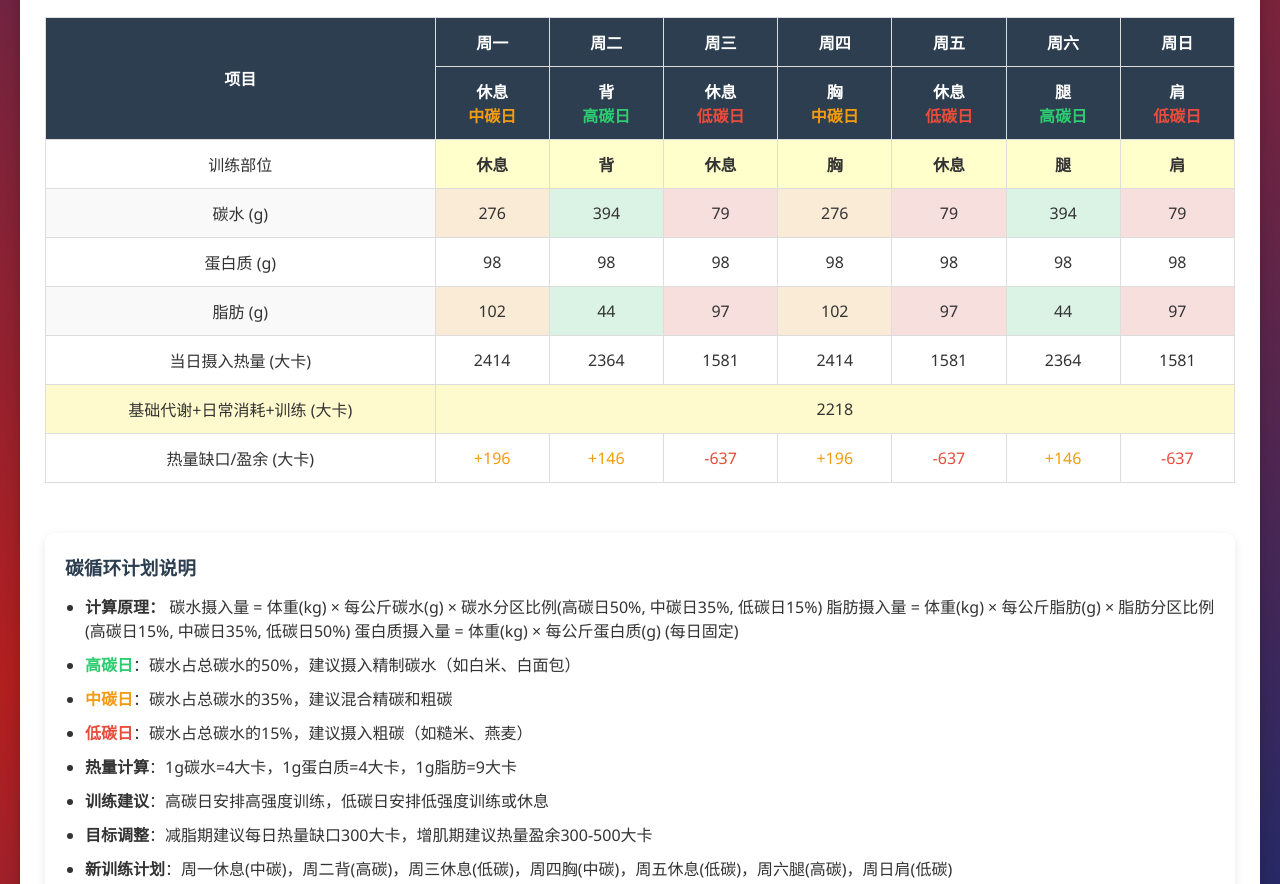
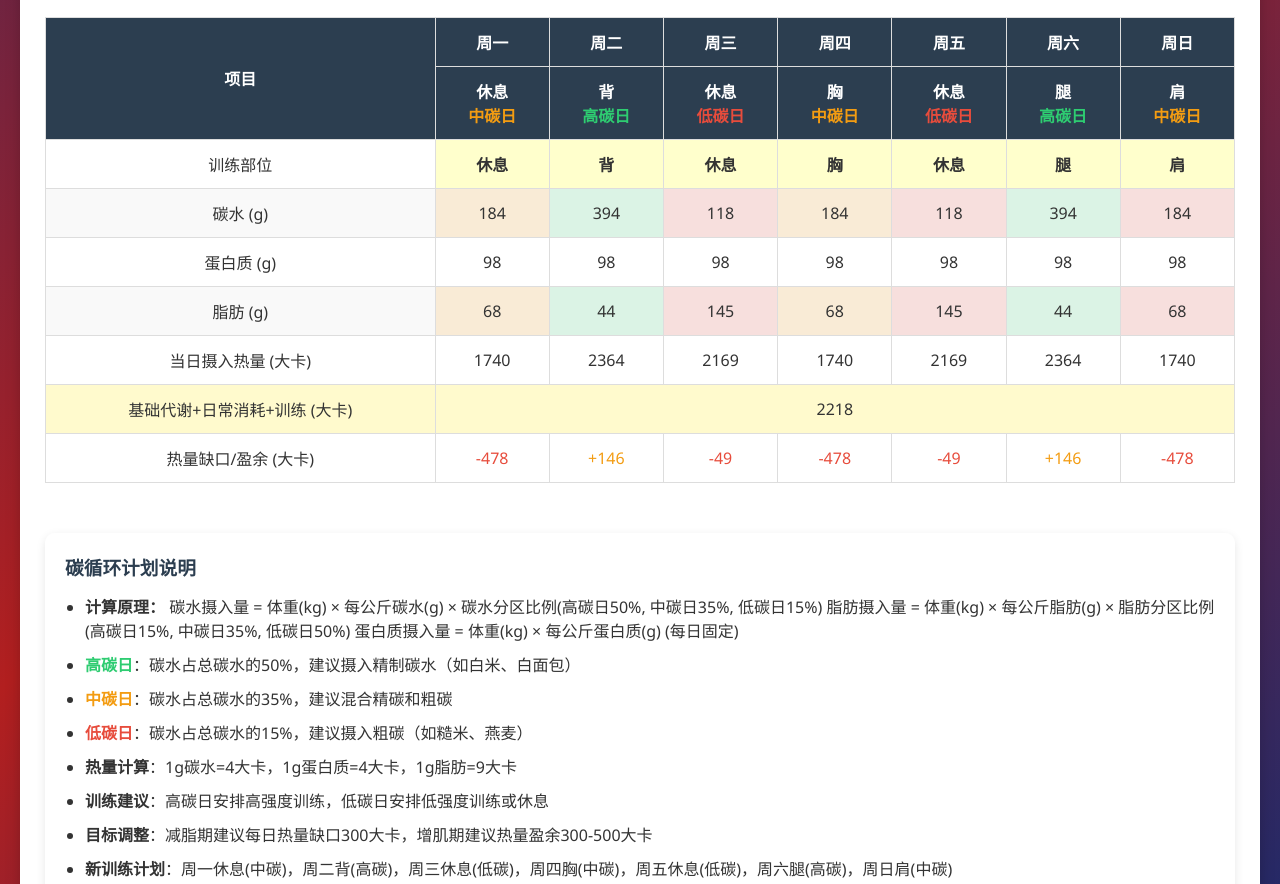
Before and after one commit to lainebigpro0815/laine.github.io, a plain HTML site: page index.html in a window 1280 px wide. Shown: the part 906-1790 px from the top of the page. Drawn offline with Linux system fonts and the light colour scheme.

Commit message:
Update index.html

```diff
--- a/index.html
+++ b/index.html
@@ -445,7 +445,7 @@
                                 <th>胸<br><span class="macro-med">中碳日</span></th>
                                 <th>休息<br><span class="macro-low">低碳日</span></th>
                                 <th>腿<br><span class="macro-high">高碳日</span></th>
-                                <th>肩<br><span class="macro-low">低碳日</span></th>
+                                <th>肩<br><span class="macro-med">中碳日</span></th>
                             </tr>
                         </thead>
                         <tbody>
@@ -530,7 +530,7 @@
                         <li><strong>热量计算</strong>：1g碳水=4大卡，1g蛋白质=4大卡，1g脂肪=9大卡</li>
                         <li><strong>训练建议</strong>：高碳日安排高强度训练，低碳日安排低强度训练或休息</li>
                         <li><strong>目标调整</strong>：减脂期建议每日热量缺口300大卡，增肌期建议热量盈余300-500大卡</li>
-                        <li><strong>新训练计划</strong>：周一休息(中碳)，周二背(高碳)，周三休息(低碳)，周四胸(中碳)，周五休息(低碳)，周六腿(高碳)，周日肩(低碳)</li>
+                        <li><strong>新训练计划</strong>：周一休息(中碳)，周二背(高碳)，周三休息(低碳)，周四胸(中碳)，周五休息(低碳)，周六腿(高碳)，周日肩(中碳)</li>
                     </ul>
                 </div>
             </div>
@@ -589,19 +589,19 @@
 
                 // 5. 计算碳水分区
                 // 高碳日2天：周二(背)、周六(腿) - 碳水占50%
-                // 中碳日2天：周一(休息)、周四(胸) - 碳水占35%
-                // 低碳日3天：周三(休息)、周五(休息)、周日(肩) - 碳水占15%
+                // 中碳日3天：周一(休息)、周四(胸) - 碳水占35%
+                // 低碳日2天：周三(休息)、周五(休息)、周日(肩) - 碳水占15%
 
                 // 碳水计算
                 const highCarb = Math.round(weeklyCarbs * 0.5 / 2);
-                const medCarb = Math.round(weeklyCarbs * 0.35 / 2);
-                const lowCarb = Math.round(weeklyCarbs * 0.15 / 3);
+                const medCarb = Math.round(weeklyCarbs * 0.35 / 3);
+                const lowCarb = Math.round(weeklyCarbs * 0.15 / 2);
 
                 // 脂肪计算
                 const weeklyFat = dailyFat * 7;
                 const highFat = Math.round(weeklyFat * 0.15 / 2);
-                const medFat = Math.round(weeklyFat * 0.35 / 2);
-                const lowFat = Math.round(weeklyFat * 0.5 / 3);
+                const medFat = Math.round(weeklyFat * 0.35 / 3);
+                const lowFat = Math.round(weeklyFat * 0.5 / 2);
 
                 // 6. 更新UI
                 // 基础信息
@@ -627,7 +627,7 @@
                 document.getElementById('carb-thu').textContent = medCarb; // 周四: 胸 - 中碳
                 document.getElementById('carb-fri').textContent = lowCarb; // 周五: 休息 - 低碳
                 document.getElementById('carb-sat').textContent = highCarb; // 周六: 腿 - 高碳
-                document.getElementById('carb-sun').textContent = lowCarb; // 周日: 肩 - 低碳
+                document.getElementById('carb-sun').textContent = medCarb; // 周日: 肩 - 中碳
 
                 // 更新脂肪行 (新计划)
                 document.getElementById('fat-mon').textContent = medFat; // 周一: 中碳日脂肪
@@ -636,7 +636,7 @@
                 document.getElementById('fat-thu').textContent = medFat; // 周四: 中碳日脂肪
                 document.getElementById('fat-fri').textContent = lowFat; // 周五: 低碳日脂肪
                 document.getElementById('fat-sat').textContent = highFat; // 周六: 高碳日脂肪
-                document.getElementById('fat-sun').textContent = lowFat; // 周日: 低碳日脂肪
+                document.getElementById('fat-sun').textContent = medFat; // 周日: 中碳日脂肪
 
                 // 计算每日热量
                 const calMon = medCarb*4 + dailyProtein*4 + medFat*9;
@@ -645,7 +645,7 @@
                 const calThu = medCarb*4 + dailyProtein*4 + medFat*9;
                 const calFri = lowCarb*4 + dailyProtein*4 + lowFat*9;
                 const calSat = highCarb*4 + dailyProtein*4 + highFat*9;
-                const calSun = lowCarb*4 + dailyProtein*4 + lowFat*9;
+                const calSun = medCarb*4 + dailyProtein*4 + medFat*9;
 
                 document.getElementById('cal-mon').textContent = calMon;
                 document.getElementById('cal-tue').textContent = calTue;
```
